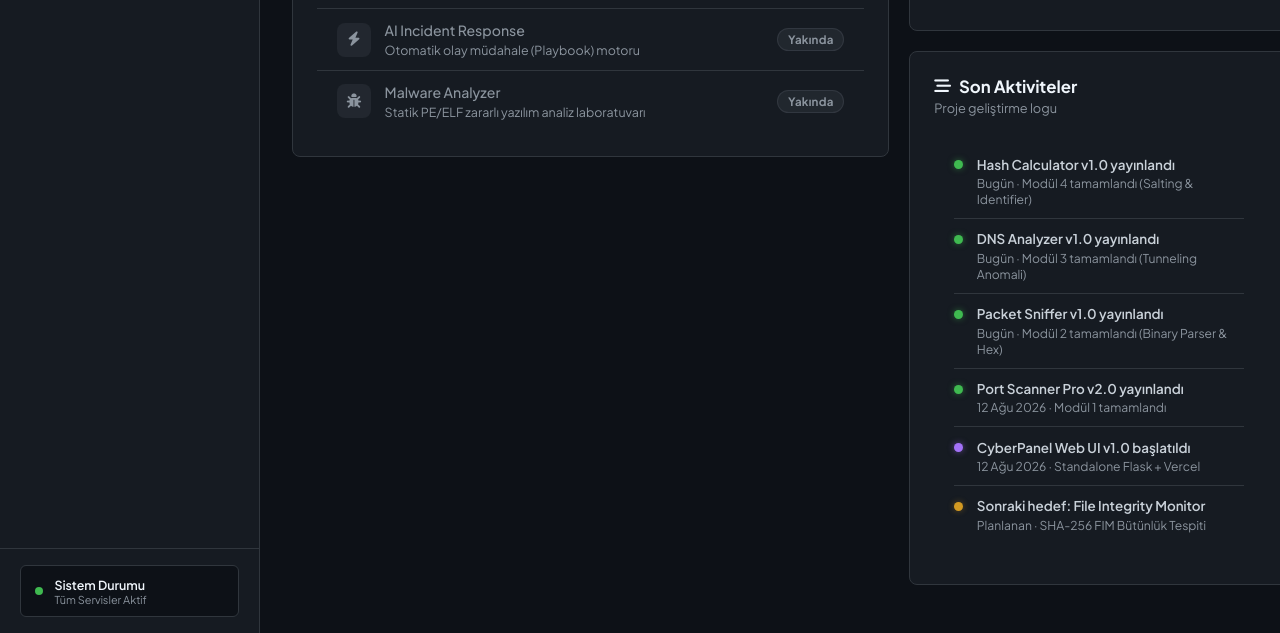
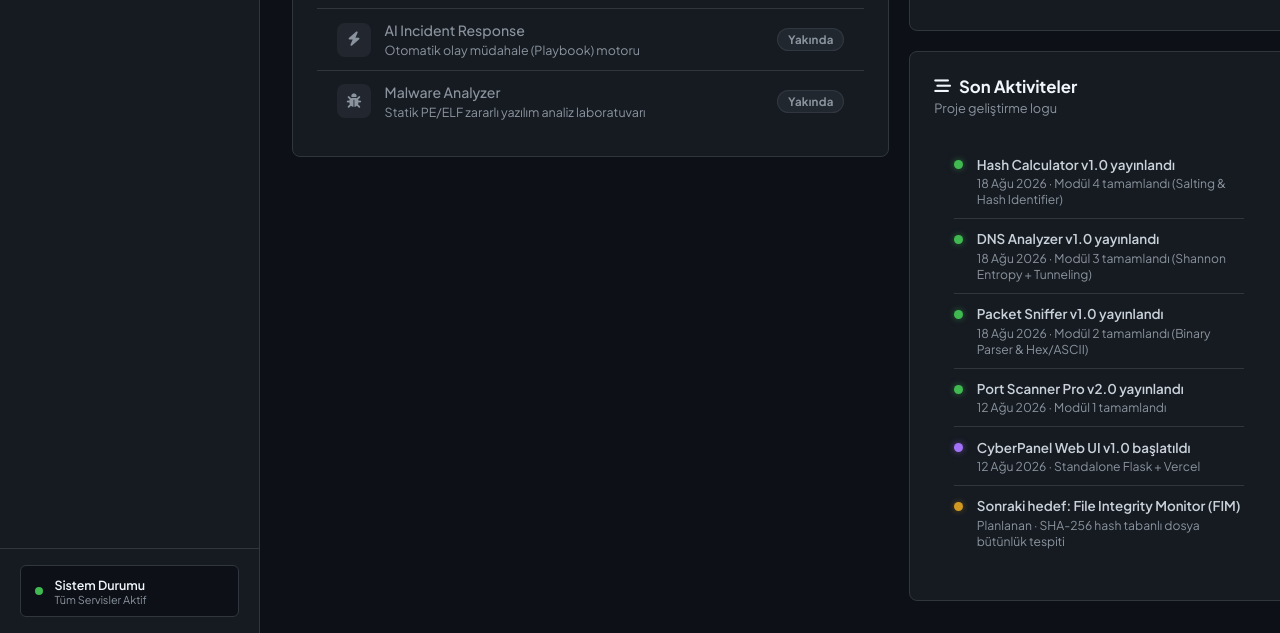
Before and after one commit to mehmeteminyilmaz/cybersec, a Flask app: page / in a window 1280 px wide. Shown: the part 1156-1789 px from the top of the page. Run offline with Flask 3, Linux system fonts and the light colour scheme.

Commit message:
fix: system audit - null ref fix, typo correction, real dates, dnspython dep, CI action upgrades

```diff
--- a/cyber-panel/modules/dns_analyzer.py
+++ b/cyber-panel/modules/dns_analyzer.py
@@ -62,7 +62,7 @@
     risk_score = min(risk_score, 100)
 
     if risk_score >= 65:
-        risk_level = "YÜKSEK (KIRITIK)"
+        risk_level = "YÜKSEK (KRİTİK)"
         status_color = "danger"
     elif risk_score >= 35:
         risk_level = "ORTA (ŞÜPHELİ)"
--- a/cyber-panel/requirements.txt
+++ b/cyber-panel/requirements.txt
@@ -1,3 +1,4 @@
 flask>=3.0.0
 gunicorn>=21.2.0
 pytest>=8.0.0
+dnspython>=2.6.0
--- a/cyber-panel/templates/index.html
+++ b/cyber-panel/templates/index.html
@@ -358,21 +358,21 @@
                                     <div class="activity-dot dot-green"></div>
                                     <div class="activity-content">
                                         <span class="activity-title">Hash Calculator v1.0 yayınlandı</span>
-                                        <span class="activity-time">Bugün · Modül 4 tamamlandı (Salting & Identifier)</span>
+                                        <span class="activity-time">18 Ağu 2026 · Modül 4 tamamlandı (Salting & Hash Identifier)</span>
                                     </div>
                                 </div>
                                 <div class="activity-item">
                                     <div class="activity-dot dot-green"></div>
                                     <div class="activity-content">
                                         <span class="activity-title">DNS Analyzer v1.0 yayınlandı</span>
-                                        <span class="activity-time">Bugün · Modül 3 tamamlandı (Tunneling Anomali)</span>
+                                        <span class="activity-time">18 Ağu 2026 · Modül 3 tamamlandı (Shannon Entropy + Tunneling)</span>
                                     </div>
                                 </div>
                                 <div class="activity-item">
                                     <div class="activity-dot dot-green"></div>
                                     <div class="activity-content">
                                         <span class="activity-title">Packet Sniffer v1.0 yayınlandı</span>
-                                        <span class="activity-time">Bugün · Modül 2 tamamlandı (Binary Parser & Hex)</span>
+                                        <span class="activity-time">18 Ağu 2026 · Modül 2 tamamlandı (Binary Parser & Hex/ASCII)</span>
                                     </div>
                                 </div>
                                 <div class="activity-item">
@@ -392,8 +392,8 @@
                                 <div class="activity-item">
                                     <div class="activity-dot dot-orange"></div>
                                     <div class="activity-content">
-                                        <span class="activity-title">Sonraki hedef: File Integrity Monitor</span>
-                                        <span class="activity-time">Planlanan · SHA-256 FIM Bütünlük Tespiti</span>
+                                        <span class="activity-title">Sonraki hedef: File Integrity Monitor (FIM)</span>
+                                        <span class="activity-time">Planlanan · SHA-256 hash tabanlı dosya bütünlük tespiti</span>
                                     </div>
                                 </div>
                             </div>
@@ -1130,7 +1130,8 @@
 
                     targetInfo.classList.remove('hidden');
                     summary.classList.remove('hidden');
-                    document.getElementById('last-scan-time').innerText = data.timestamp;
+                    const lastScanElem = document.getElementById('last-scan-time');
+                    if (lastScanElem) lastScanElem.innerText = data.timestamp;
 
                     if (data.results.length === 0) {
                         resultsBody.innerHTML = `
--- a/dns-analyzer/dns_analyzer.py
+++ b/dns-analyzer/dns_analyzer.py
@@ -77,7 +77,7 @@
 
     # Risk Seviyesi Belirleme
     if risk_score >= 65:
-        risk_level = "YÜKSEK (KIRITIK)"
+        risk_level = "YÜKSEK (KRİTİK)"
         status_color = "danger"
     elif risk_score >= 35:
         risk_level = "ORTA (ŞÜPHELİ)"
```
Also changed, not shown: .github/workflows/ci.yml.
